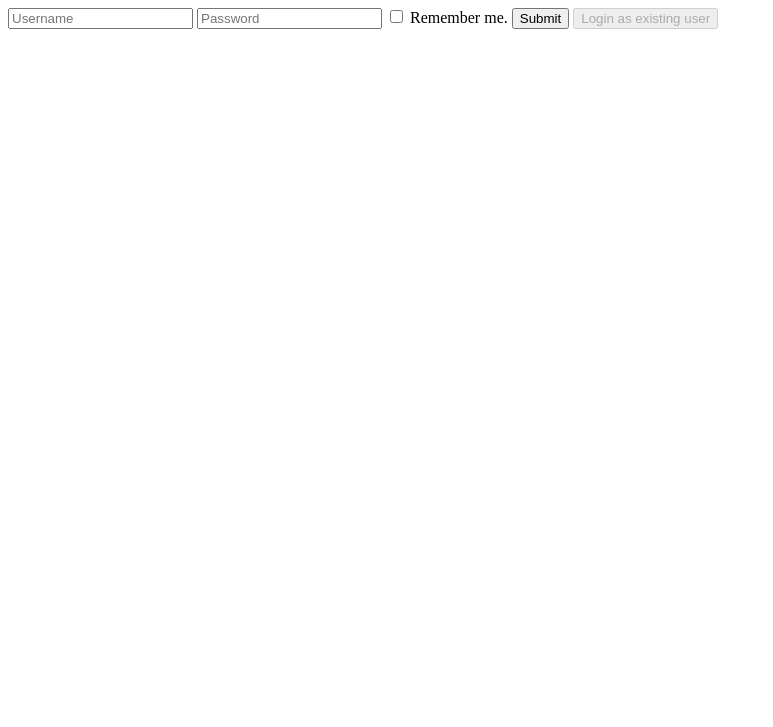
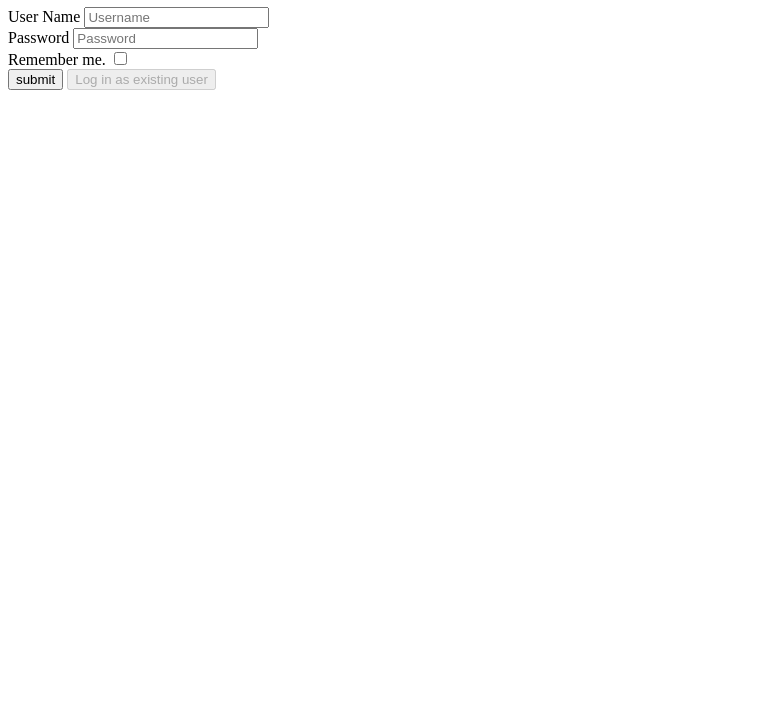
Before and after one commit to acciojob/remember-me-login-form-Pr75502, a website: page main.html in a window 1280 px wide. Shown: the part 73-800 px from the top of the page, without its empty margins (0-773 px from the left). Drawn offline with Linux system fonts and the light colour scheme.

Commit message:
created a submission

```diff
--- a/main.html
+++ b/main.html
@@ -9,12 +9,16 @@
 <body>
 	<h1>Login Form</h1>
 	<form>
-		<input type="text" placeholder="Username" id="username">
-		<input type="password" placeholder="Password" id="password">
-		<input type="checkbox" id="checkbox">
-		<label>Remember me.</label>
-		<button type="submit" id="submit">Submit</button>
-		<button id="existing" disabled>Login as existing user</button>
+		<label for="username">User Name</label>
+		<input type="text" placeholder="Username" id="username"><br>
+		<labelfor="password">Password</label>
+		<input type="password" placeholder="Password" id="password"><br>
+		<label for="checkBox">Remember me.</label>
+		<input type="checkbox" id="checkbox"><br>
+
+
+		<input type="submit"value="submit" id="submit">
+		<input type="submit" value="Log in as existing user" id="existing" disabled>
 	</form>
 	<!-- the entire body must be written by student -->
     <script type="text/javascript" src="./script.js">
```
